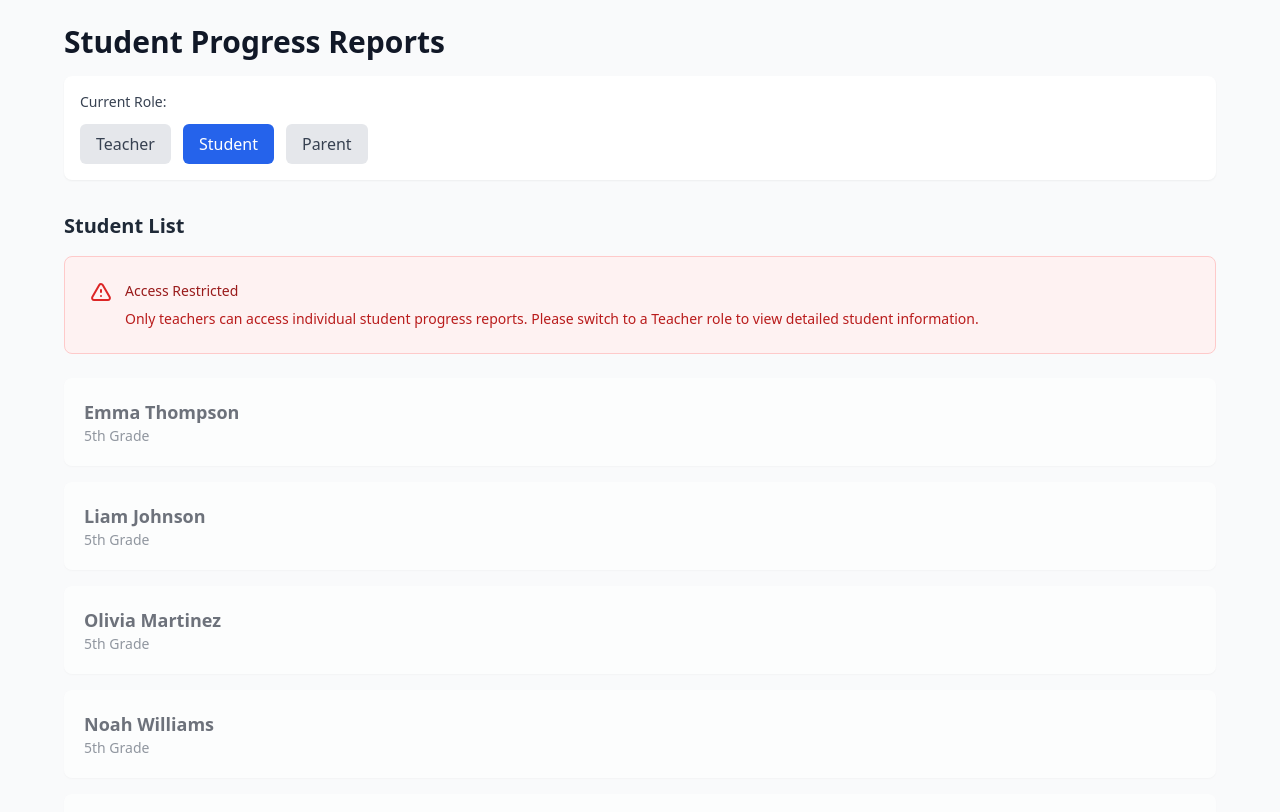
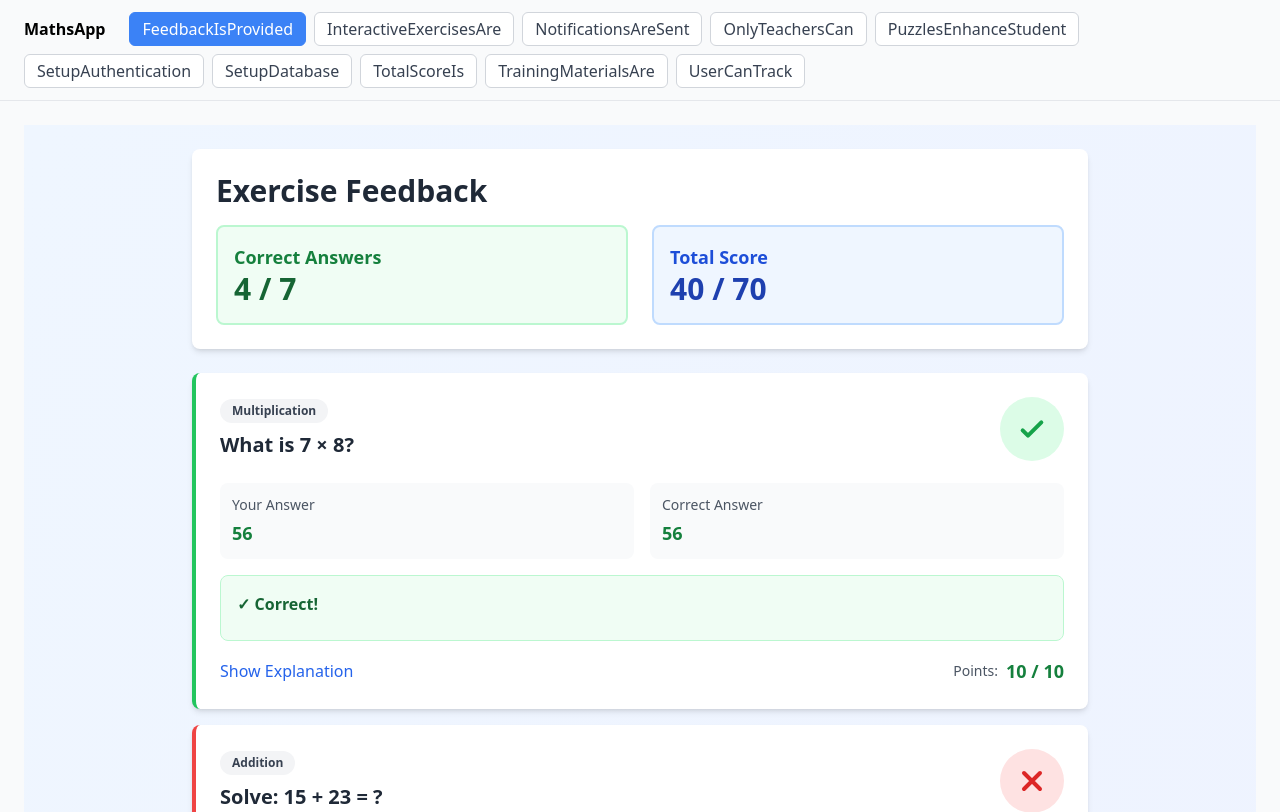
Before and after one commit to dhannan12/pilot-dev-test, a React (Vite) app: page / in a window 1280 px wide. Shown: the top 812 px of the page. Built offline with nearby package versions, Linux system fonts and the light colour scheme.

Commit message:
feat: App.tsx — 10 screens (SCRUM-1254)

```diff
--- a/src/App.tsx
+++ b/src/App.tsx
@@ -1,10 +1,46 @@
-import React from 'react'
-import OnlyTeachersCan from './components/OnlyTeachersCan'
+import React, { useState } from 'react'
+import FeedbackIsProvided from './components/FeedbackIsProvided.tsx'
+import InteractiveExercisesAre from './components/InteractiveExercisesAre.tsx'
+import NotificationsAreSent from './components/NotificationsAreSent.tsx'
+import OnlyTeachersCan from './components/OnlyTeachersCan.tsx'
+import PuzzlesEnhanceStudent from './components/PuzzlesEnhanceStudent.tsx'
+import SetupAuthentication from './components/SetupAuthentication.tsx'
+import SetupDatabase from './components/SetupDatabase.tsx'
+import TotalScoreIs from './components/TotalScoreIs.tsx'
+import TrainingMaterialsAre from './components/TrainingMaterialsAre.tsx'
+import UserCanTrack from './components/UserCanTrack.tsx'
+
+const screens = [
+  { name: 'FeedbackIsProvided', component: <FeedbackIsProvided /> },
+  { name: 'InteractiveExercisesAre', component: <InteractiveExercisesAre /> },
+  { name: 'NotificationsAreSent', component: <NotificationsAreSent /> },
+  { name: 'OnlyTeachersCan', component: <OnlyTeachersCan /> },
+  { name: 'PuzzlesEnhanceStudent', component: <PuzzlesEnhanceStudent /> },
+  { name: 'SetupAuthentication', component: <SetupAuthentication /> },
+  { name: 'SetupDatabase', component: <SetupDatabase /> },
+  { name: 'TotalScoreIs', component: <TotalScoreIs /> },
+  { name: 'TrainingMaterialsAre', component: <TrainingMaterialsAre /> },
+  { name: 'UserCanTrack', component: <UserCanTrack /> },
+]
 
 export default function App() {
+  const [active, setActive] = useState(0)
   return (
-    <div>
-      <OnlyTeachersCan />
+    <div className="min-h-screen" style={{background:"#f9fafb"}}>
+      <header style={{borderBottom:"1px solid #e5e7eb",padding:"12px 24px",
+        display:"flex",gap:"8px",flexWrap:"wrap",alignItems:"center"}}>
+        <strong style={{marginRight:"16px"}}>MathsApp</strong>
+        {screens.map((s, i) => (
+          <button key={i} onClick={() => setActive(i)}
+            style={{padding:"4px 12px",borderRadius:"6px",border:"1px solid",cursor:"pointer",
+              background: active===i ? "#3b82f6" : "white",
+              color: active===i ? "white" : "#374151",
+              borderColor: active===i ? "#3b82f6" : "#d1d5db"}}>
+            {s.name}
+          </button>
+        ))}
+      </header>
+      <main style={{padding:"24px"}}>{screens[active]?.component}</main>
     </div>
   )
 }
```
